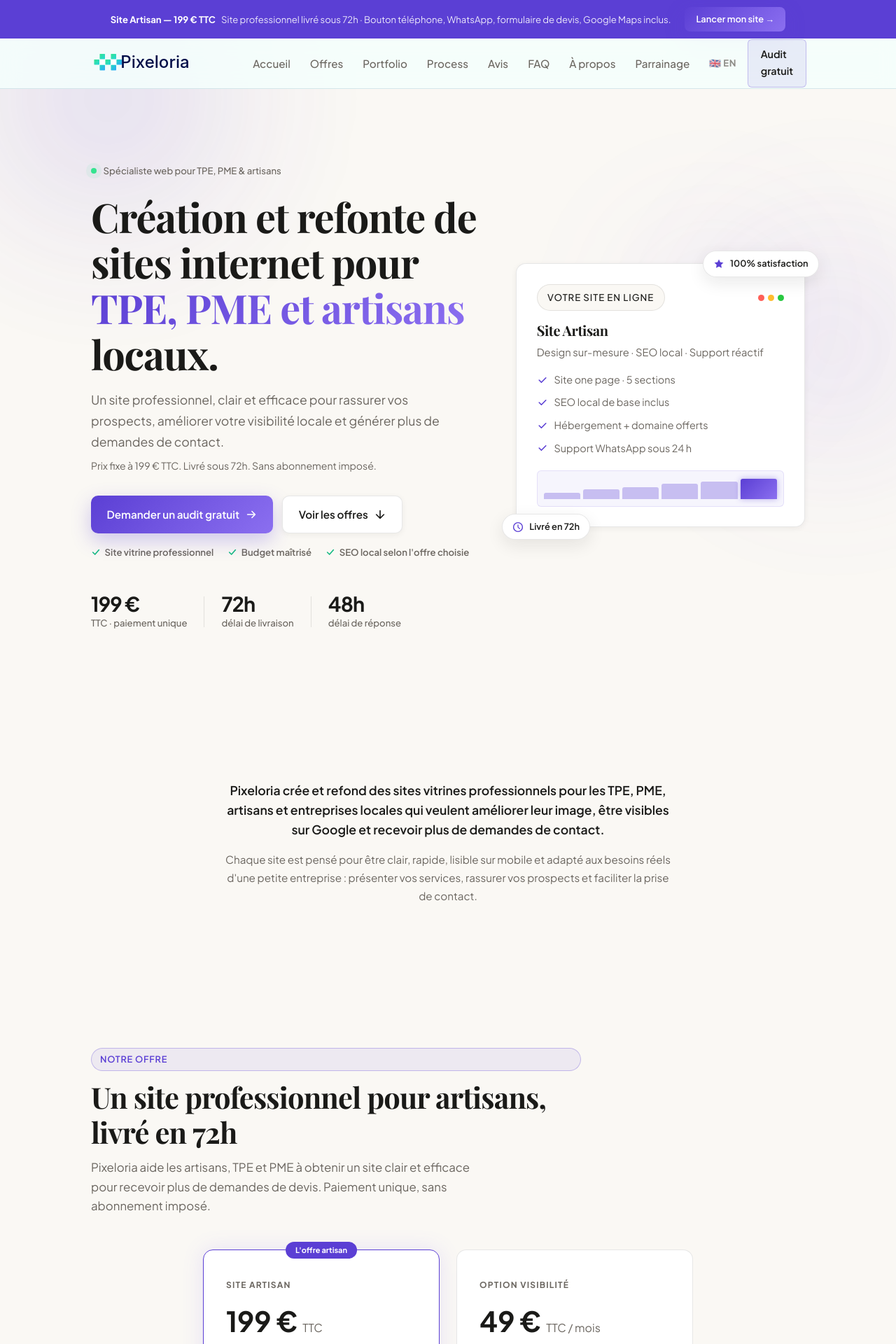
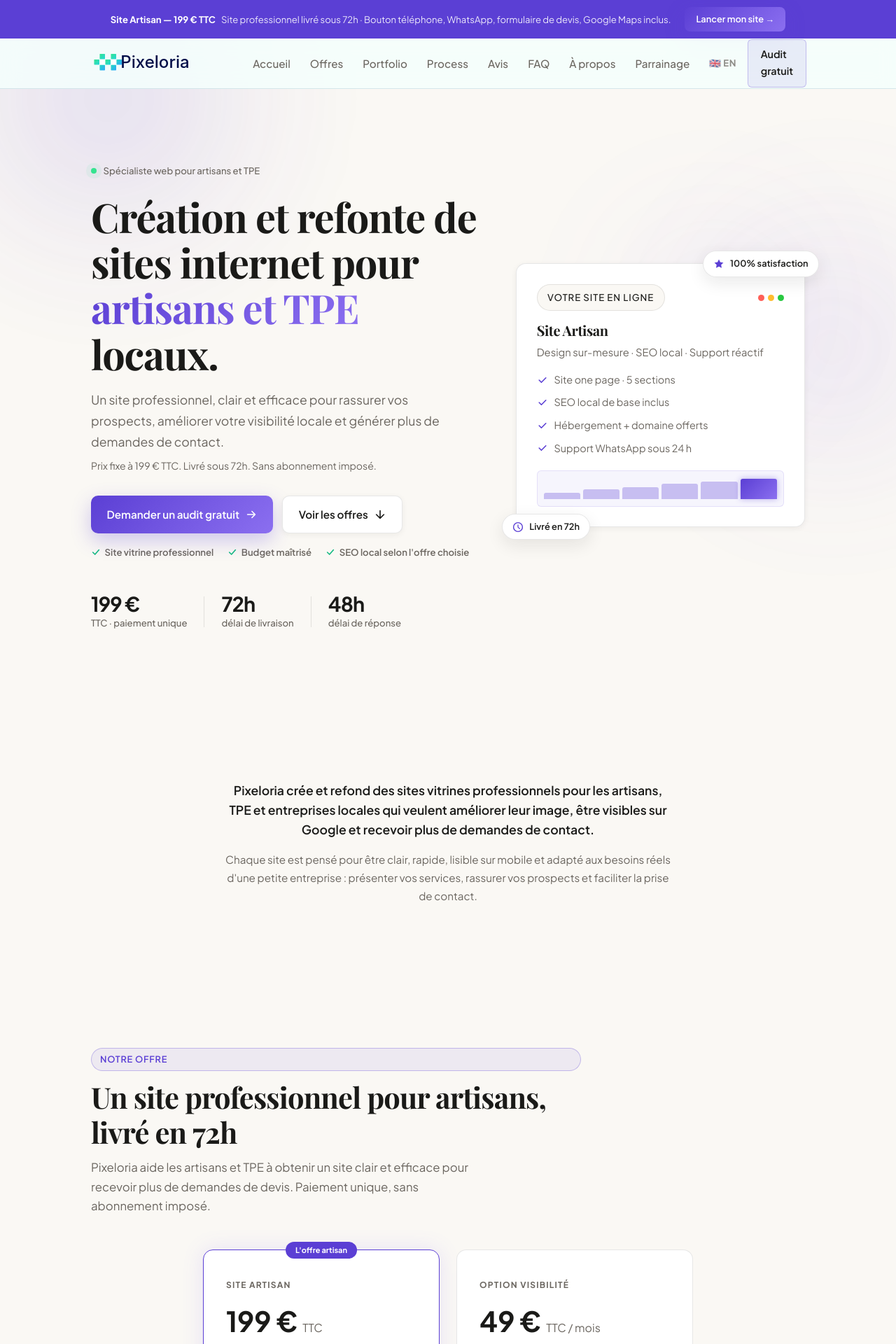
Before and after one commit to FabienGB69/Pixeloria-agence-web, a Next.js app: page / in a window 1280 px wide. Shown: the top 1920 px of the page at 70% size. Built offline with nearby package versions, Linux system fonts and the light colour scheme; no server answers.

Commit message:
feat(positioning): remove PME from core FR components — artisans et TPE

```diff
--- a/components/sections/Hero.tsx
+++ b/components/sections/Hero.tsx
@@ -6,12 +6,12 @@ export default function Hero() {
         <div className="hero-text">
           <div className="hero-badge">
             <span className="badge-dot"></span>
-            Spécialiste web pour TPE, PME &amp; artisans
+            Spécialiste web pour artisans et TPE
           </div>
 
           <h1>
             Création et refonte de sites internet pour{' '}
-            <em className="gradient-text">TPE, PME et artisans</em>{' '}
+            <em className="gradient-text">artisans et TPE</em>{' '}
             locaux.
           </h1>
 
--- a/components/sections/Intro.tsx
+++ b/components/sections/Intro.tsx
@@ -4,7 +4,7 @@ export default function Intro() {
       <div className="container">
         <div className="intro-content reveal">
           <p className="intro-lead">
-            Pixeloria crée et refond des sites vitrines professionnels pour les TPE, PME, artisans
+            Pixeloria crée et refond des sites vitrines professionnels pour les artisans, TPE
             et entreprises locales qui veulent améliorer leur image, être visibles sur Google et
             recevoir plus de demandes de contact.
           </p>
--- a/components/sections/Services.tsx
+++ b/components/sections/Services.tsx
@@ -10,7 +10,7 @@ export default function Services() {
           <span className="eyebrow">Notre offre</span>
           <h2>Un site professionnel pour artisans, livré en 72h</h2>
           <p className="section-sub">
-            Pixeloria aide les artisans, TPE et PME à obtenir un site clair et efficace pour recevoir plus de demandes de devis. Paiement unique, sans abonnement imposé.
+            Pixeloria aide les artisans et TPE à obtenir un site clair et efficace pour recevoir plus de demandes de devis. Paiement unique, sans abonnement imposé.
           </p>
         </div>
 
--- a/components/sections/Testimonials.tsx
+++ b/components/sections/Testimonials.tsx
@@ -31,7 +31,7 @@ const trustPoints = [
   },
   {
     title: 'Vision métier',
-    desc: 'Pixeloria comprend les contraintes des artisans, TPE et PME : temps limité, besoin de clarté, budget maîtrisé.',
+    desc: 'Pixeloria comprend les contraintes des artisans et TPE : temps limité, besoin de clarté, budget maîtrisé.',
     icon: (
       <svg viewBox="0 0 24 24" fill="none" aria-hidden="true">
         <path d="M3 21V9l9-6 9 6v12" stroke="currentColor" strokeWidth="1.8" strokeLinecap="round" strokeLinejoin="round"/>
@@ -55,7 +55,7 @@ export default function Testimonials() {
             <span className="testimonials-badge">Confiance</span>
             <h2>Pourquoi nous faire confiance&nbsp;?</h2>
             <p className="testimonials-sub">
-              Pixeloria accompagne les artisans, indépendants et PME avec une approche simple,
+              Pixeloria accompagne les artisans, indépendants et TPE avec une approche simple,
               claire et orientée résultat.
             </p>
             <p className="testimonials-body">
--- a/components/sections/WhyPixeloria.tsx
+++ b/components/sections/WhyPixeloria.tsx
@@ -8,7 +8,7 @@ export default function WhyPixeloria() {
         </svg>
       ),
       title: 'Une offre accessible',
-      desc: "Pas besoin d'investir plusieurs milliers d'euros pour avoir un site professionnel. Pixeloria propose des solutions adaptées aux budgets des TPE, PME et artisans.",
+      desc: "Pas besoin d'investir plusieurs milliers d'euros pour avoir un site professionnel. Pixeloria propose des solutions adaptées aux budgets des artisans et TPE.",
     },
     {
       icon: (
```
